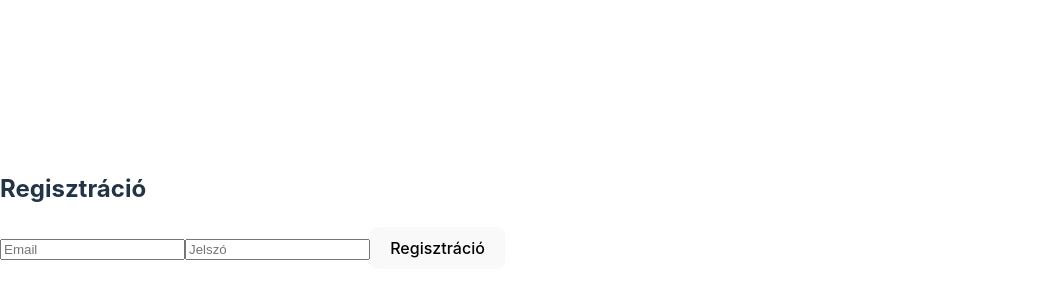
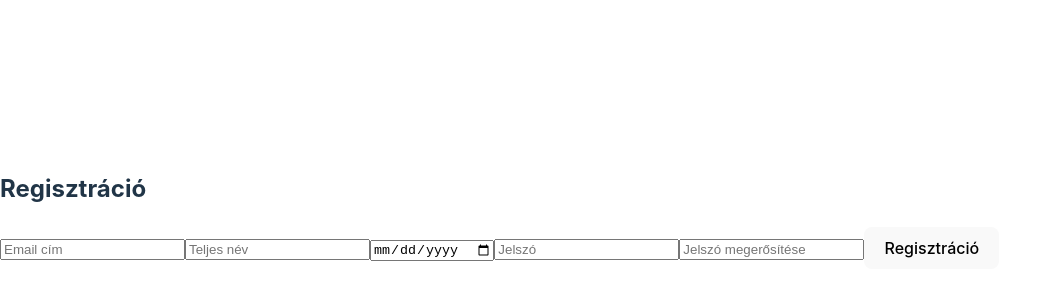
Before and after one commit to balazshorvath16/keddi-foci-app, a React (Vite) app: page /register in a window 1280 px wide. Shown: the part 190-490 px from the top of the page, without its empty margins (0-1042 px from the left). Built offline with nearby package versions, Linux system fonts and the light colour scheme.

Commit message:
Bővített regisztráció: teljes név, születési dátum, jelszó megerősítése; Firestore szabályok módosítása

```diff
--- a/src/firebaseConfig.js
+++ b/src/firebaseConfig.js
@@ -2,6 +2,7 @@
 import { initializeApp } from "firebase/app";
 import { getAnalytics } from "firebase/analytics";
 import { getAuth } from 'firebase/auth';
+import { getFirestore } from "firebase/firestore";
 // TODO: Add SDKs for Firebase products that you want to use
 // https://firebase.google.com/docs/web/setup#available-libraries
 
@@ -21,5 +22,5 @@ const firebaseConfig = {
 const app = initializeApp(firebaseConfig);
 const analytics = getAnalytics(app);
 const auth = getAuth(app);
-
-export { auth };
+const db = getFirestore(app);
+export { auth, db };
--- a/src/pages/Register.jsx
+++ b/src/pages/Register.jsx
@@ -1,20 +1,37 @@
-// src/pages/Register.jsx
 import React, { useState } from 'react';
-import { auth } from '../firebaseConfig';
+import { auth, db } from '../firebaseConfig';
 import { createUserWithEmailAndPassword } from 'firebase/auth';
+import { setDoc, doc } from 'firebase/firestore';
 import { useNavigate } from 'react-router-dom';
 
 function Register() {
   const [email, setEmail] = useState('');
+  const [fullName, setFullName] = useState('');
+  const [birthDate, setBirthDate] = useState('');
   const [password, setPassword] = useState('');
+  const [passwordConfirm, setPasswordConfirm] = useState('');
   const [error, setError] = useState(null);
   const navigate = useNavigate();
 
   const handleRegister = async (e) => {
     e.preventDefault();
+    if (password !== passwordConfirm) {
+      setError("A jelszavak nem egyeznek!");
+      return;
+    }
     try {
-      await createUserWithEmailAndPassword(auth, email, password);
-      // Sikeres regisztráció után pl. irányítsuk át a főoldalra
+      const userCredential = await createUserWithEmailAndPassword(auth, email, password);
+      const user = userCredential.user;
+
+      // Létrehozunk egy dokumentumot a "users" kollekcióban,
+      // mely tartalmazza az email címet, teljes nevet, születési dátumot és alapértelmezett szerepet.
+      await setDoc(doc(db, "users", user.uid), {
+        email: user.email,
+        fullName: fullName,
+        birthDate: birthDate,
+        role: "user"
+      });
+
       navigate('/');
     } catch (err) {
       setError(err.message);
@@ -27,15 +44,38 @@ function Register() {
       <form onSubmit={handleRegister}>
         <input
           type="email"
-          placeholder="Email"
+          placeholder="Email cím"
           value={email}
           onChange={(e) => setEmail(e.target.value)}
+          required
+        />
+        <input
+          type="text"
+          placeholder="Teljes név"
+          value={fullName}
+          onChange={(e) => setFullName(e.target.value)}
+          required
+        />
+        <input
+          type="date"
+          placeholder="Születési dátum"
+          value={birthDate}
+          onChange={(e) => setBirthDate(e.target.value)}
+          required
         />
         <input
           type="password"
           placeholder="Jelszó"
           value={password}
           onChange={(e) => setPassword(e.target.value)}
+          required
+        />
+        <input
+          type="password"
+          placeholder="Jelszó megerősítése"
+          value={passwordConfirm}
+          onChange={(e) => setPasswordConfirm(e.target.value)}
+          required
         />
         <button type="submit">Regisztráció</button>
       </form>
```
